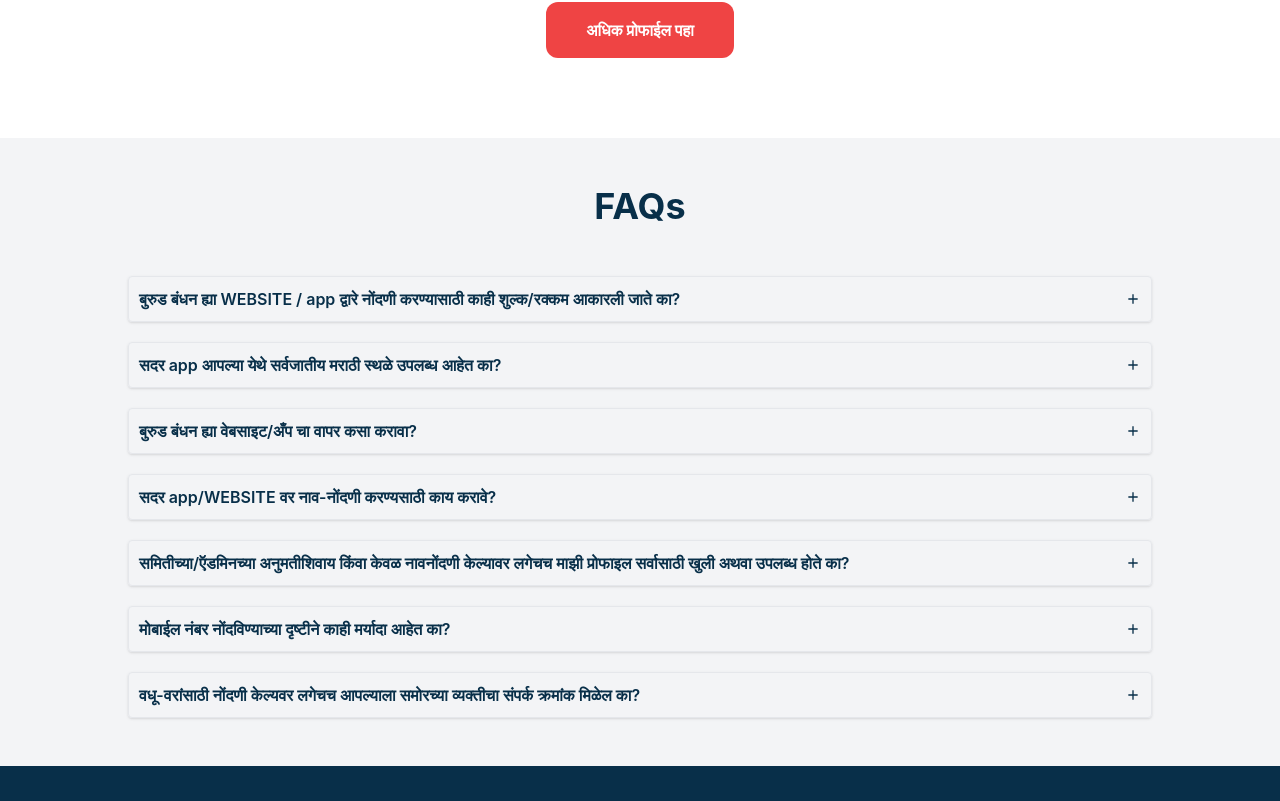
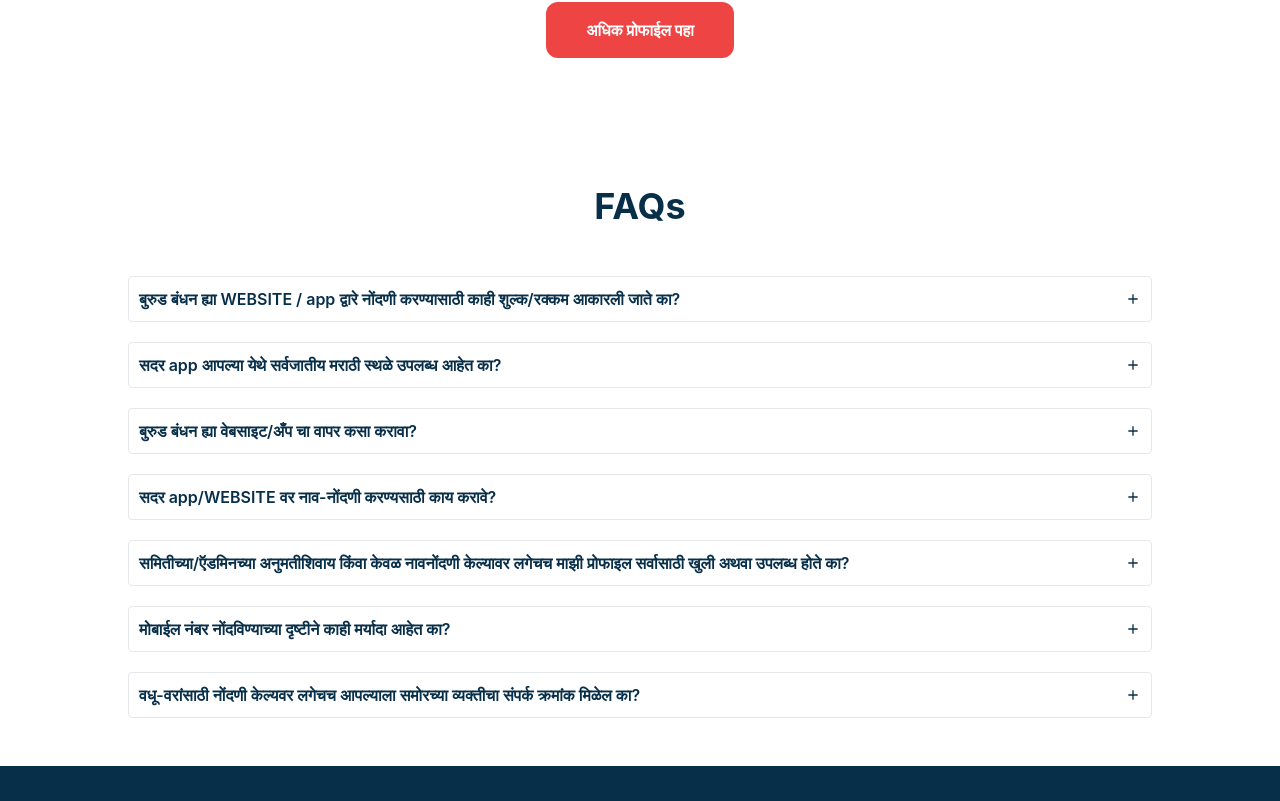
Before and after one commit to Increditex-Software-Solutions-Pvt-Ltd/new_BurudBandhan, a React (Create React App) app in the folder frontend/: page / in a window 1280 px wide. Shown: the part 1719-2520 px from the top of the page. Built offline with nearby package versions, Linux system fonts and the light colour scheme.

Commit message:
updated FaQ section

```diff
--- a/frontend/src/Components/FaQ.jsx
+++ b/frontend/src/Components/FaQ.jsx
@@ -35,7 +35,7 @@ const FaQ = () => {
     const [faqs, setFaqs] = useState(inifaq);
 
   return (
-    <div className='w-full bg-gray-100 py-12'>
+    <div className='w-full  py-12'>
         <h1 className='text-4xl font-bold text-sky-950 mb-8'>FAQs</h1>
         {/* content */}
         <div className='w-4/5 m-auto mt-[50px] flex flex-col gap-[20px]'>
--- a/frontend/src/Components/QuestionAndAnswer.jsx
+++ b/frontend/src/Components/QuestionAndAnswer.jsx
@@ -31,7 +31,7 @@ const QuestionAndAnswer = ({data}) => {
         border
         font-semibold
         text-sky-950
-        rounded shadow
+        rounded
         '
         onClick={handleAnswer}>
             <p>{data.que}</p>
```
